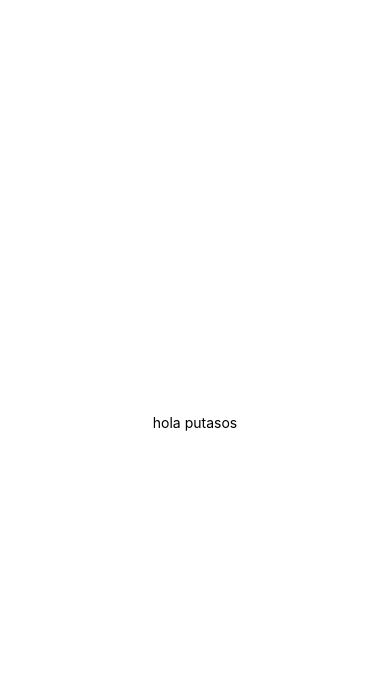
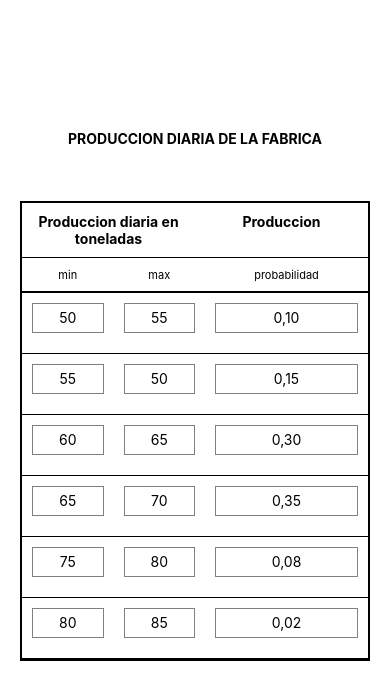
Before and after one commit to JhonyVS/TSS, a React Native app: screen / in a window 390 px wide. Shown: the top 700 px of the page. Built offline with nearby package versions, Linux system fonts and the light colour scheme.

Commit message:
tabla produccion fabrica

```diff
--- a/App.js
+++ b/App.js
@@ -1,10 +1,14 @@
 import { StatusBar } from 'expo-status-bar';
 import { StyleSheet, Text, View } from 'react-native';
+import Table from './src/components/table';
 
 export default function App() {
   return (
     <View style={styles.container}>
-      <Text>hola putasos</Text>
+        <View style={styles.titulo}>
+          <Text style={styles.textoTitulo}>PRODUCCION DIARIA DE LA FABRICA</Text>
+        </View>
+        <Table/>
       <StatusBar style="auto" />
     </View>
   );
@@ -14,7 +18,17 @@ const styles = StyleSheet.create({
   container: {
     flex: 1,
     backgroundColor: '#fff',
+  },
+  titulo: {
+    flex: 0.2,
     alignItems: 'center',
-    justifyContent: 'center',
+    marginTop: 120,
+    padding: 10,
+    backgroundColor: '#fff',
+  },
+  textoTitulo: {
+    flex: 0,
+    backgroundColor: '#fff',
+    fontWeight: 'bold',
   },
 });
--- /dev/null
+++ b/src/components/table.tsx
@@ -0,0 +1,222 @@
+import React from 'react';
+import { View,TextInput, Text, StyleSheet } from 'react-native';
+
+const Table = () => {
+  return (
+    <View style={styles.table}>
+      <View style={styles.row}>
+        <View style={[styles.cell, styles.firstColumn]}>
+          <Text style={styles.cellTextMax}>Produccion diaria en toneladas</Text>
+        </View>
+        <View style={[styles.cell, styles.secondColumn]}>
+          <Text style={styles.cellTextMax}>Produccion</Text>
+        </View>
+        {/* Agrega más celdas para cada columna */}
+      </View>
+
+      <View style={styles.rowMin}>
+        <View style={[styles.cell, styles.quarterColumn]}>
+          <Text style={styles.cellTextMin}>min</Text>
+        </View>
+        <View style={[styles.cell, styles.quarterColumn]}>
+          <Text style={styles.cellTextMin}>max</Text>
+        </View>
+        <View style={[styles.cell, styles.halfColumn]}>
+          <Text style={styles.cellTextMin}>probabilidad</Text>
+        </View>
+      </View>
+
+      <View style={styles.row}>
+        <View style={[styles.cell, styles.quarterColumn]}>
+        <TextInput
+          style={styles.input}
+          value={'50'}
+        />
+        </View>
+        <View style={[styles.cell, styles.quarterColumn]}>
+        <TextInput
+          style={styles.input}
+          value={'55'}
+        />
+        </View>
+        <View style={[styles.cell, styles.halfColumn]}>
+        <TextInput
+          style={styles.input}
+          value={'0,10'}
+        />
+        </View>
+        {/* Agrega más celdas para cada columna */}
+      </View>
+
+      <View style={styles.row}>
+        <View style={[styles.cell, styles.quarterColumn]}>
+        <TextInput
+          style={styles.input}
+          value={'55'}
+        />
+        </View>
+        <View style={[styles.cell, styles.quarterColumn]}>
+        <TextInput
+          style={styles.input}
+          value={'50'}
+        />
+        </View>
+        <View style={[styles.cell, styles.halfColumn]}>
+        <TextInput
+          style={styles.input}
+          value={'0,15'}
+        />
+        </View>
+        {/* Agrega más celdas para cada columna */}
+      </View>
+
+      <View style={styles.row}>
+        <View style={[styles.cell, styles.quarterColumn]}>
+        <TextInput
+          style={styles.input}
+          value={'60'}
+        />
+        </View>
+        <View style={[styles.cell, styles.quarterColumn]}>
+        <TextInput
+          style={styles.input}
+          value={'65'}
+        />
+        </View>
+        <View style={[styles.cell, styles.halfColumn]}>
+        <TextInput
+          style={styles.input}
+          value={'0,30'}
+        />
+        </View>
+        {/* Agrega más celdas para cada columna */}
+      </View>
+
+      <View style={styles.row}>
+        <View style={[styles.cell, styles.quarterColumn]}>
+        <TextInput
+          style={styles.input}
+          value={'65'}
+        />
+        </View>
+        <View style={[styles.cell, styles.quarterColumn]}>
+        <TextInput
+          style={styles.input}
+          value={'70'}
+        />
+        </View>
+        <View style={[styles.cell, styles.halfColumn]}>
+        <TextInput
+          style={styles.input}
+          value={'0,35'}
+        />
+        </View>
+        {/* Agrega más celdas para cada columna */}
+      </View>
+
+      <View style={styles.row}>
+        <View style={[styles.cell, styles.quarterColumn]}>
+        <TextInput
+          style={styles.input}
+          value={'75'}
+        />
+        </View>
+        <View style={[styles.cell, styles.quarterColumn]}>
+        <TextInput
+          style={styles.input}
+          value={'80'}
+        />
+        </View>
+        <View style={[styles.cell, styles.halfColumn]}>
+        <TextInput
+          style={styles.input}
+          value={'0,08'}
+        />
+        </View>
+        {/* Agrega más celdas para cada columna */}
+      </View>
+
+      <View style={styles.row}>
+        <View style={[styles.cell, styles.quarterColumn]}>
+        <TextInput
+          style={styles.input}
+          value={'80'}
+        />
+        </View>
+        <View style={[styles.cell, styles.quarterColumn]}>
+        <TextInput
+          style={styles.input}
+          value={'85'}
+        />
+        </View>
+        <View style={[styles.cell, styles.halfColumn]}>
+        <TextInput
+          style={styles.input}
+          value={'0,02'}
+        />
+        </View>
+        {/* Agrega más celdas para cada columna */}
+      </View>
+
+
+    </View>
+  );
+};
+
+const styles = StyleSheet.create({
+  table: {
+    borderWidth: 2,
+    borderColor: '#000',
+    margin: 20,
+  },
+  row: {
+    flexDirection: 'row',
+    borderBottomWidth: 0.7,
+    borderColor: '#000',
+  },
+  rowMin: {
+    flexDirection: 'row',
+    borderBottomWidth: 2,
+    borderColor: '#000',
+    height: 35,
+  },
+  cell: {
+    flex: 1,
+    padding: 10,
+  },
+  firstColumn: {
+    flex: 1, // Divide la primera columna al 50%
+  },
+  secondColumn: {
+    flex: 1, // La segunda columna también ocupa el 50%
+  },
+  quarterColumn: {
+    flex: 0.25, // Divide las celdas de las columnas en un cuarto
+  },
+  halfColumn: {
+    flex: 0.5, // Divide las celdas de la columna a la mitad
+  },
+  cellText: {
+    textAlign: 'center',
+  },
+  cellTextMin: {
+    textAlign: 'center',
+    fontSize: 11,
+  },
+  cellTextMax: {
+    textAlign: 'center',
+    fontSize: 14,
+    fontWeight: 'bold',
+  },
+  input: {
+    height: 30,
+    justifyContent: 'center',
+    borderColor: 'gray',
+    borderWidth: 0.75,
+    marginBottom: 10,
+    paddingHorizontal: 5,
+    textAlign: 'center'
+  },
+});
+
+export default Table;
```
Also changed, not shown: src/components/header.ts (deleted), src/components/header.tsx (added).
